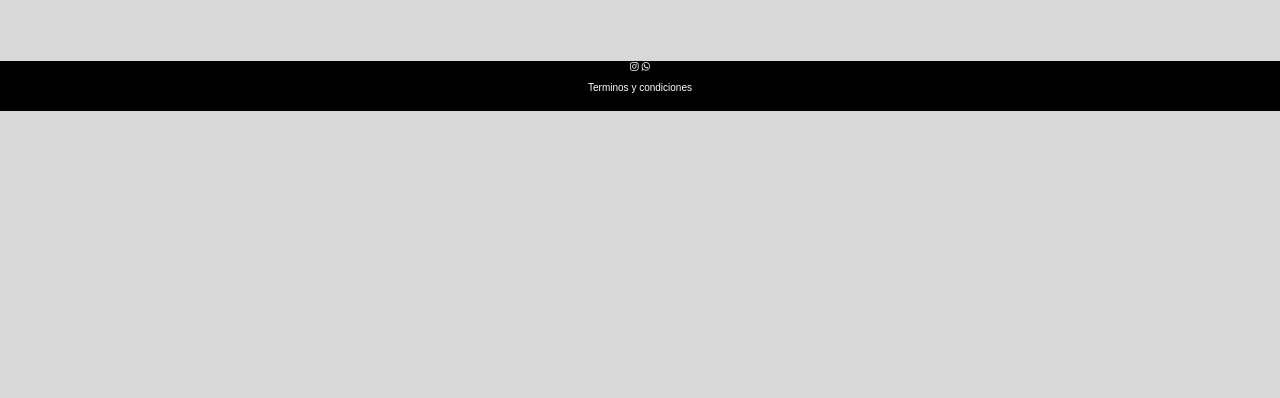
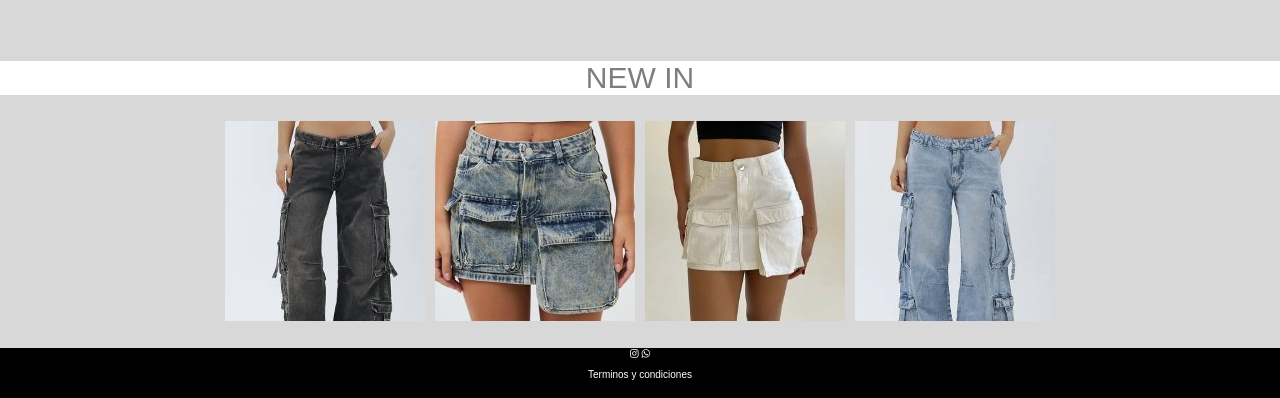
Before and after one commit to malenacaminas/doffjeansmc, a plain HTML site: page index.html in a window 1280 px wide. Shown: the part 1083-1481 px from the top of the page. Before the commit the page ends 1194 px from the top, so only its background shows below. Drawn offline with nearby package versions, Linux system fonts and the light colour scheme.

Commit message:
Add files via upload

```diff
--- a/index.html
+++ b/index.html
@@ -10,6 +10,8 @@
     <script src="https://ajax.googleapis.com/ajax/libs/jquery/3.6.0/jquery.min.js"></script>
     <link rel="stylesheet" href="https://cdnjs.cloudflare.com/ajax/libs/font-awesome/4.7.0/css/font-awesome.min.css">
     <link rel="stylesheet" href="estilos.css">
+    <link href="ruta/lightbox.min.css" rel="stylesheet">
+    <link href="https://cdnjs.cloudflare.com/ajax/libs/lightbox2/2.11.3/css/lightbox.min.css" rel="stylesheet">
   </head>
 
    <body>
@@ -36,8 +38,22 @@
                  name="marco" frameborder="0" scrolling="no" class="anuncioo">
                 </iframe>
                 <div>
-
-                </div>
+          <h1 class="NewIn"> NEW IN </h1>
+                              <!-- Galeria NEW IN -->
+          <div class="GaleriaNewIn">
+            <a href="NewInJeanNegro.jpg" data-lightbox="roadtrip" title="Cargo Tiro Bajo Rosie 03">
+              <img src="NewInJeanNegro2.jpg">
+            </a>
+              <a href="NewInPollera.png" data-lightbox="roadtrip" title="Mini Cargo Bolsillos Fuelles Gia 04">
+                <img src="NewInPollera2.jpg">
+            </a>
+            <a href="NewInPolleraBlanca.jpeg" data-lightbox="roadtrip" title="Mini Cargo Bolsillos Fuelles Gia 03">
+              <img src="NewInPolleraBlanca2.jpg">
+          </a>
+          <a href="NewInJean.jpg" data-lightbox="roadtrip" title="Cargo Tiro Bajo Rosie 02">
+            <img src="NewInJean2.jpg">
+          </a>
+          </div>
         </section>
 
         <footer>
@@ -59,5 +75,6 @@
            }
          }
          </script>
+         <script src="https://cdnjs.cloudflare.com/ajax/libs/lightbox2/2.11.3/js/lightbox.min.js"></script>
   </body>
 </html>
```
